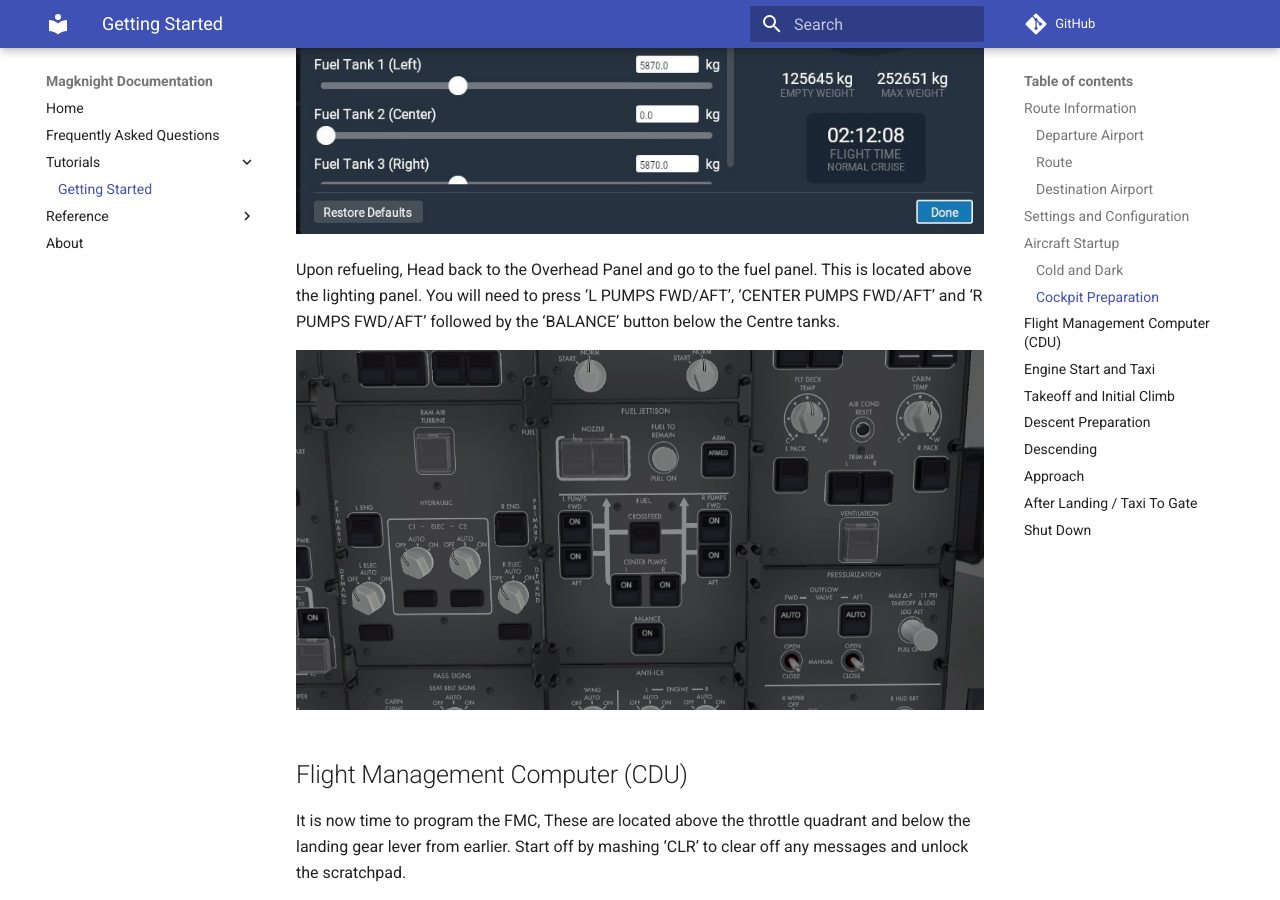
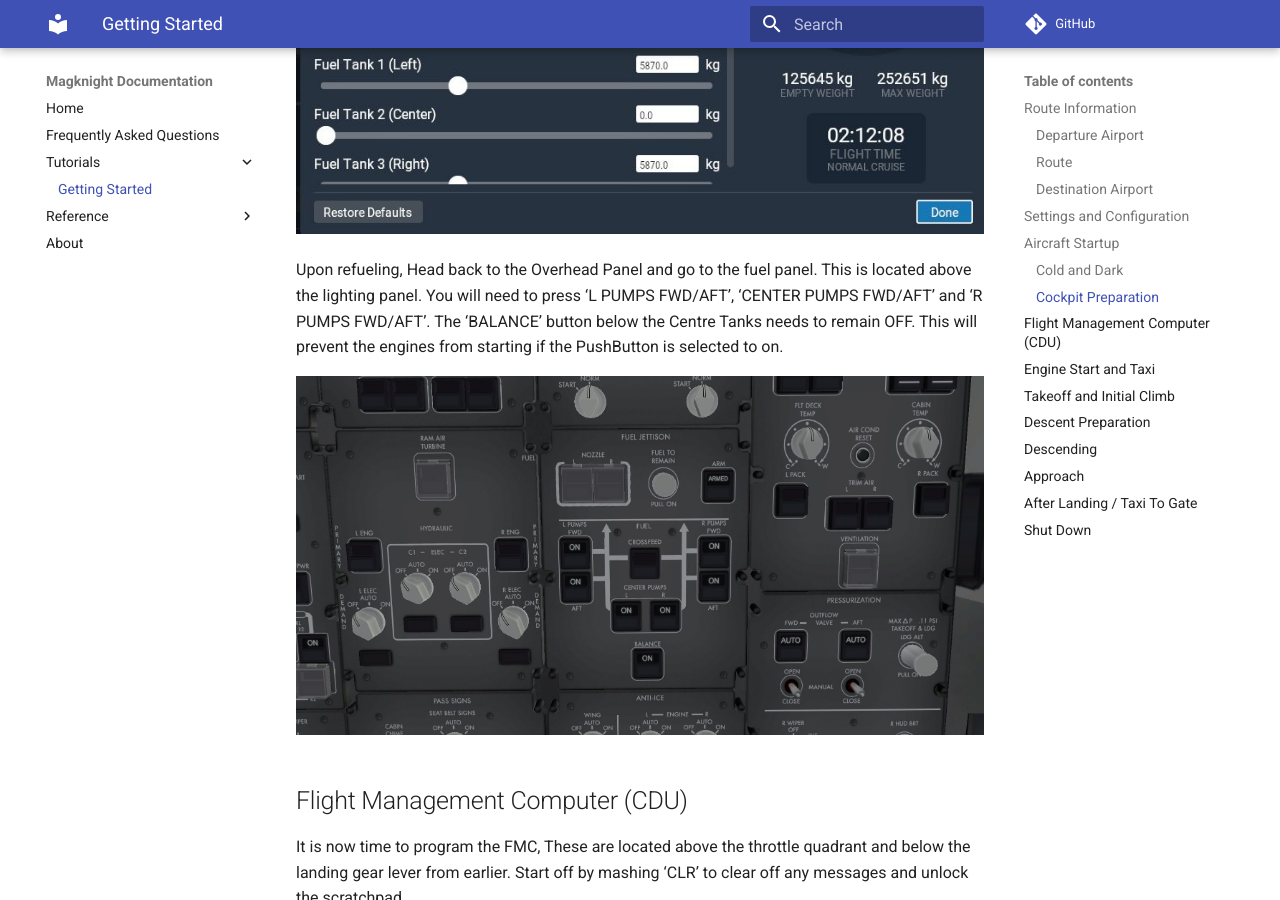
Before and after one commit to magknight/aviatorsDocs, an MkDocs documentation site: the page built from docs/flightTutorial.md, in a window 1280 px wide and 900 px high, scrolled down 7869 px. Built offline with MkDocs 1.6.1 and Material for MkDocs 9.7.7, drawn with Linux system fonts in a browser that asks for light colours; comment, search, counter and statistics services are not loaded.

Commit message:
Update flightTutorial.md
Fuel stuff

```diff
--- a/docs/flightTutorial.md
+++ b/docs/flightTutorial.md
@@ -114,8 +114,9 @@ Try to match these numbers in the X-Plane weights and balance menu.
 
 Upon refueling, Head back to the Overhead Panel and go to the fuel panel. This
 is located above the lighting panel. You will need to press ‘L PUMPS FWD/AFT’,
-‘CENTER PUMPS FWD/AFT’ and ‘R PUMPS FWD/AFT’ followed by the ‘BALANCE’ button
-below the Centre tanks.
+‘CENTER PUMPS FWD/AFT’ and ‘R PUMPS FWD/AFT’. The ‘BALANCE’ button
+below the Centre Tanks needs to remain OFF. This will prevent the engines from
+starting if the PushButton is selected to on.
 
 ![](img/flightTutorial/e7e61ad6397d678dfe5b57fa93113ae5.jpg)
 
```
